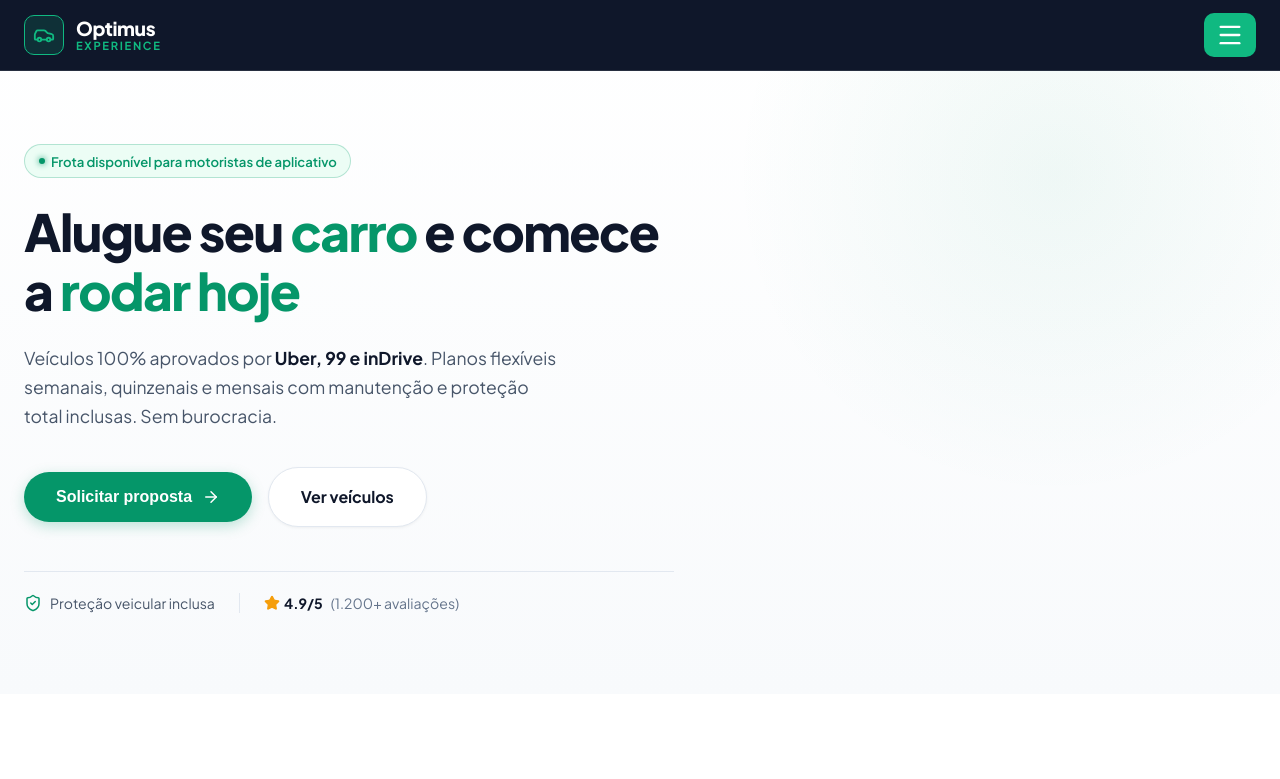
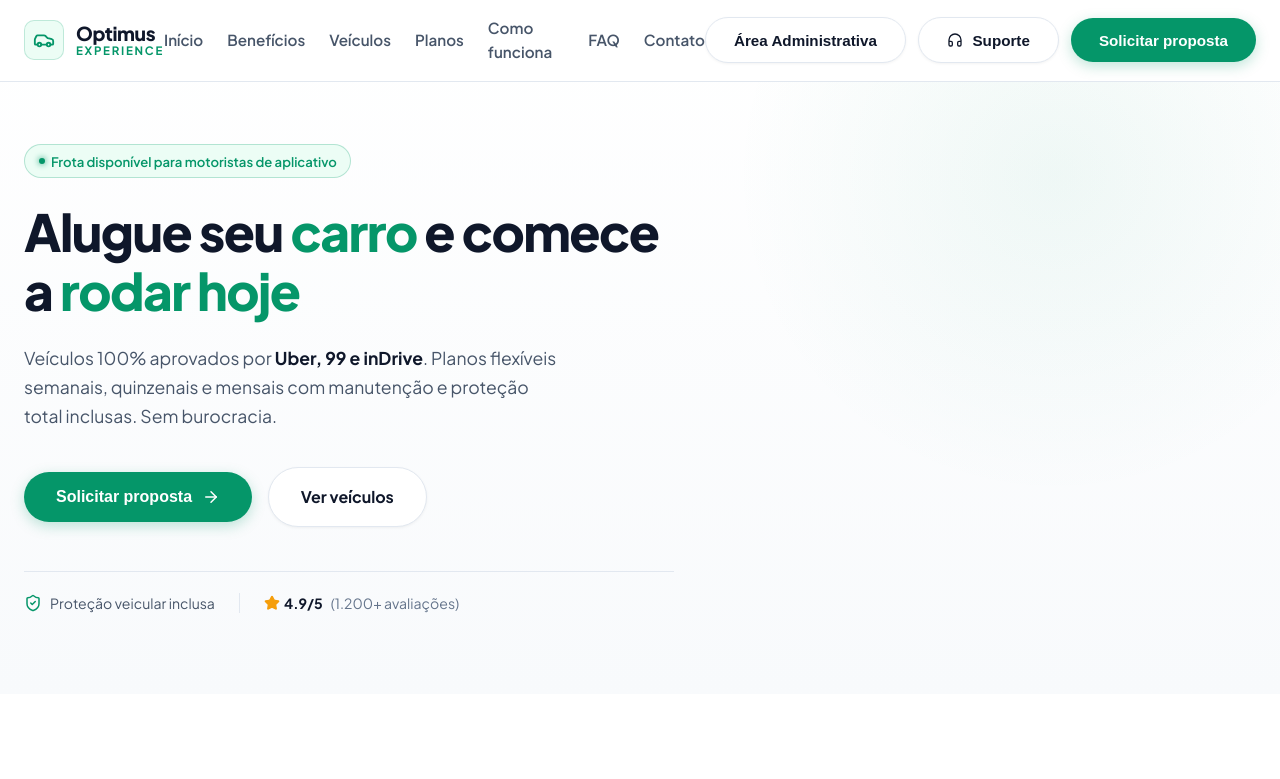
Before and after one commit to AlanySouza2203/Optimus_Experience, a React (Vite) app: page / in a window 1280 px wide. Shown: the top 779 px of the page. Built offline with nearby package versions, Linux system fonts and the light colour scheme; no server answers.

Commit message:
fix: ajustar header mobile identico ao exemplo com logo e botao de 3 barras

```diff
--- a/src/components/Navbar.css
+++ b/src/components/Navbar.css
@@ -130,28 +130,41 @@
   letter-spacing: 0.15em;
 }
 
+/* Desktop Navigation Menu */
+.nav-menu {
+  display: flex;
+  align-items: center;
+  gap: 1.5rem;
+}
+
+.nav-link {
+  color: #475569;
+  text-decoration: none;
+  font-weight: 600;
+  font-size: 0.95rem;
+  transition: color 0.2s ease;
+}
+
+.nav-link:hover {
+  color: var(--primary);
+}
+
+/* Desktop Action Buttons */
 .nav-actions {
   display: flex;
   align-items: center;
   gap: 0.85rem;
 }
 
-.navbar-toggler {
-  display: flex !important;
-  background: #F1F5F9;
-  border: 1px solid #CBD5E1;
-  padding: 0.5rem 0.75rem;
-  border-radius: 10px;
-  color: #0F172A;
-  cursor: pointer;
-  transition: all 0.2s ease;
+.desktop-actions {
+  display: flex;
+  align-items: center;
+  gap: 0.75rem;
 }
 
-.navbar-toggler:hover,
-.navbar-toggler:focus {
-  background: var(--primary-light);
-  border-color: var(--primary);
-  color: var(--primary);
+/* Mobile Toggler Button - hidden on desktop */
+.navbar-toggler {
+  display: none !important;
 }
 
 .navbar-toggler-icon {
@@ -216,24 +229,44 @@
   width: 100%;
 }
 
-/* Mobile Media Query: Dark theme matching Bootstrap navbar-dark bg-dark */
+/* Mobile Media Query (max-width: 1024px): Exibe EXCLUSIVAMENTE Logo + Botão ≡ no topo */
 @media screen and (max-width: 1024px) {
   .navbar {
     background: #0F172A !important;
     border-bottom: 1px solid rgba(255, 255, 255, 0.1) !important;
+    padding: 0.75rem 0 !important;
   }
 
   .navbar .brand-name {
     color: #FFFFFF !important;
   }
 
-  .navbar-toggler {
-    background: rgba(255, 255, 255, 0.1) !important;
-    border-color: rgba(255, 255, 255, 0.25) !important;
-    color: #FFFFFF !important;
+  .nav-menu {
+    display: none !important;
   }
 
-  .navbar-toggler:hover {
-    background: rgba(255, 255, 255, 0.2) !important;
+  .desktop-actions {
+    display: none !important;
+  }
+
+  .navbar-toggler {
+    display: flex !important;
+    align-items: center;
+    justify-content: center;
+    width: 42px;
+    height: 42px;
+    background: rgba(255, 255, 255, 0.1) !important;
+    border: 1px solid rgba(255, 255, 255, 0.2) !important;
+    border-radius: 12px !important;
+    color: #FFFFFF !important;
+    cursor: pointer;
+    padding: 0 !important;
+    transition: all 0.2s ease;
+  }
+
+  .navbar-toggler:hover,
+  .navbar-toggler:active {
+    background: rgba(255, 255, 255, 0.22) !important;
+    border-color: rgba(255, 255, 255, 0.4) !important;
   }
 }
--- a/src/components/Navbar.jsx
+++ b/src/components/Navbar.jsx
@@ -23,15 +23,14 @@ export default function Navbar({ onOpenProposal, onOpenAdmin, onOpenDriverSuppor
       <div
         className={`collapse ${mobileMenuOpen ? 'show' : ''}`}
         id="navbarToggleExternalContent"
-        style={{ background: '#0F172A' }}
       >
         <div className="bg-dark p-4 mobile-collapsed-content">
           <div className="mobile-header-info">
             <div className="mobile-brand-title">
-              <Car size={24} className="text-emerald" style={{ color: '#10B981' }} />
-              <h5 className="text-white h4 mb-0" style={{ color: '#FFFFFF', margin: 0 }}>Optimus Experience</h5>
+              <Car size={22} className="text-emerald" />
+              <h5 className="text-white h4 mb-0">Optimus Experience</h5>
             </div>
-            <span className="text-muted small" style={{ color: '#94A3B8' }}>Menu de navegação e atalhos rápidos do sistema</span>
+            <span className="text-muted small">Menu de navegação e atalhos rápidos do sistema</span>
           </div>
 
           <nav className="mobile-nav-links">
@@ -69,22 +68,58 @@ export default function Navbar({ onOpenProposal, onOpenAdmin, onOpenDriverSuppor
         </div>
       </div>
 
-      {/* Navbar Header Bar - Exibe EXCLUSIVAMENTE a Logo (esquerda) e o ícone (≡) (direita) */}
-      <header className={`navbar ${scrolled ? 'navbar-scrolled' : ''}`} style={{ background: '#0F172A', borderBottom: '1px solid rgba(255, 255, 255, 0.1)', padding: '0.8rem 0' }}>
-        <div className="container navbar-container" style={{ display: 'flex', alignItems: 'center', justifyContent: 'space-between' }}>
+      {/* Main Navbar Bar */}
+      <header className={`navbar ${scrolled ? 'navbar-scrolled' : ''}`}>
+        <div className="container navbar-container">
           {/* Brand Logo (esquerda) */}
-          <a href="#" className="navbar-brand" style={{ display: 'flex', alignItems: 'center', gap: '0.75rem', textDecoration: 'none' }}>
-            <div className="logo-icon-wrapper" style={{ background: 'rgba(16, 185, 129, 0.15)', border: '1px solid #10B981', borderRadius: '10px', padding: '8px', display: 'flex', alignItems: 'center', justifyContent: 'center' }}>
-              <Car className="logo-icon" size={24} style={{ color: '#10B981' }} />
+          <a href="#" className="navbar-brand">
+            <div className="logo-icon-wrapper">
+              <Car className="logo-icon" size={22} />
             </div>
-            <div className="logo-text" style={{ display: 'flex', flexDirection: 'column' }}>
-              <span className="brand-name" style={{ color: '#FFFFFF', fontWeight: 800, fontSize: '1.2rem' }}>Optimus</span>
-              <span className="brand-sub" style={{ color: '#10B981', fontWeight: 700, fontSize: '0.7rem', letterSpacing: '0.15em' }}>EXPERIENCE</span>
+            <div className="logo-text">
+              <span className="brand-name">Optimus</span>
+              <span className="brand-sub">Experience</span>
             </div>
           </a>
 
-          {/* Ícone de 3 barrinhas (≡) (direita) */}
+          {/* Desktop Nav Links */}
+          <nav className="nav-menu">
+            <a href="#inicio" className="nav-link">Início</a>
+            <a href="#beneficios" className="nav-link">Benefícios</a>
+            <a href="#veiculos" className="nav-link">Veículos</a>
+            <a href="#planos" className="nav-link">Planos</a>
+            <a href="#como-funciona" className="nav-link">Como funciona</a>
+            <a href="#faq" className="nav-link">FAQ</a>
+            <a href="#contato" className="nav-link">Contato</a>
+          </nav>
+
+          {/* Action Buttons */}
           <div className="nav-actions">
+            <div className="desktop-actions">
+              <button
+                className="btn btn-secondary btn-sm nav-login-btn"
+                onClick={onOpenAdmin}
+              >
+                Área Administrativa
+              </button>
+
+              <button
+                className="btn btn-secondary btn-sm nav-support-btn"
+                onClick={onOpenDriverSupport}
+              >
+                <Headphones size={16} />
+                Suporte
+              </button>
+
+              <button
+                className="btn btn-primary btn-sm nav-cta-btn"
+                onClick={onOpenProposal}
+              >
+                <span>Solicitar proposta</span>
+              </button>
+            </div>
+
+            {/* Mobile Toggler Button (Ícone dos 3 traços no estilo da imagem fornecida) */}
             <button
               className="navbar-toggler"
               type="button"
@@ -92,10 +127,9 @@ export default function Navbar({ onOpenProposal, onOpenAdmin, onOpenDriverSuppor
               aria-controls="navbarToggleExternalContent"
               aria-expanded={mobileMenuOpen}
               aria-label="Toggle navigation"
-              style={{ background: '#10B981', border: 'none', borderRadius: '10px', padding: '8px 12px', cursor: 'pointer', display: 'flex', alignItems: 'center', justifyContent: 'center' }}
             >
-              <span className="navbar-toggler-icon" style={{ display: 'flex', alignItems: 'center' }}>
-                {mobileMenuOpen ? <X size={28} color="#FFFFFF" /> : <Menu size={28} color="#FFFFFF" />}
+              <span className="navbar-toggler-icon">
+                {mobileMenuOpen ? <X size={24} /> : <Menu size={24} />}
               </span>
             </button>
           </div>
```
